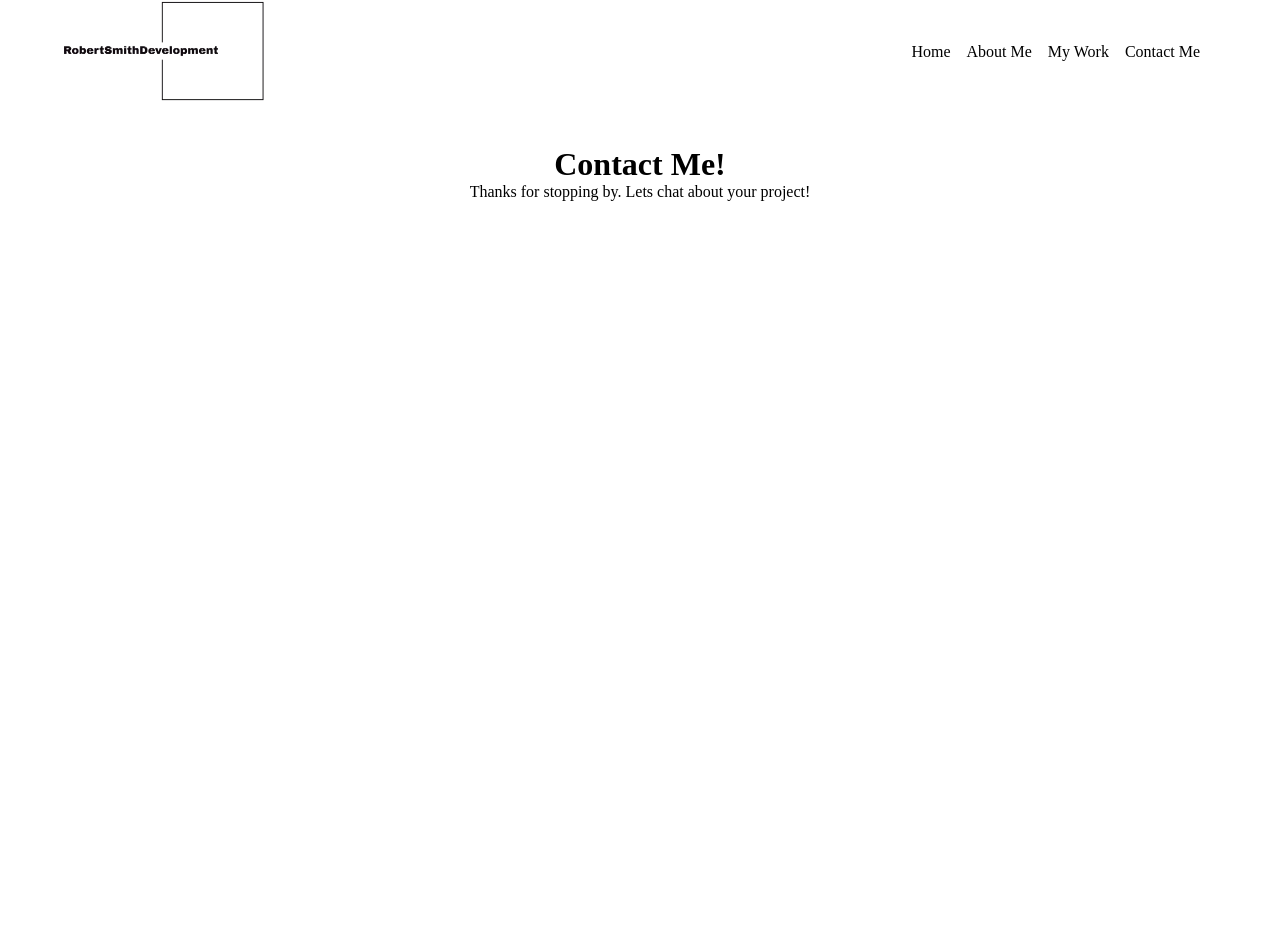
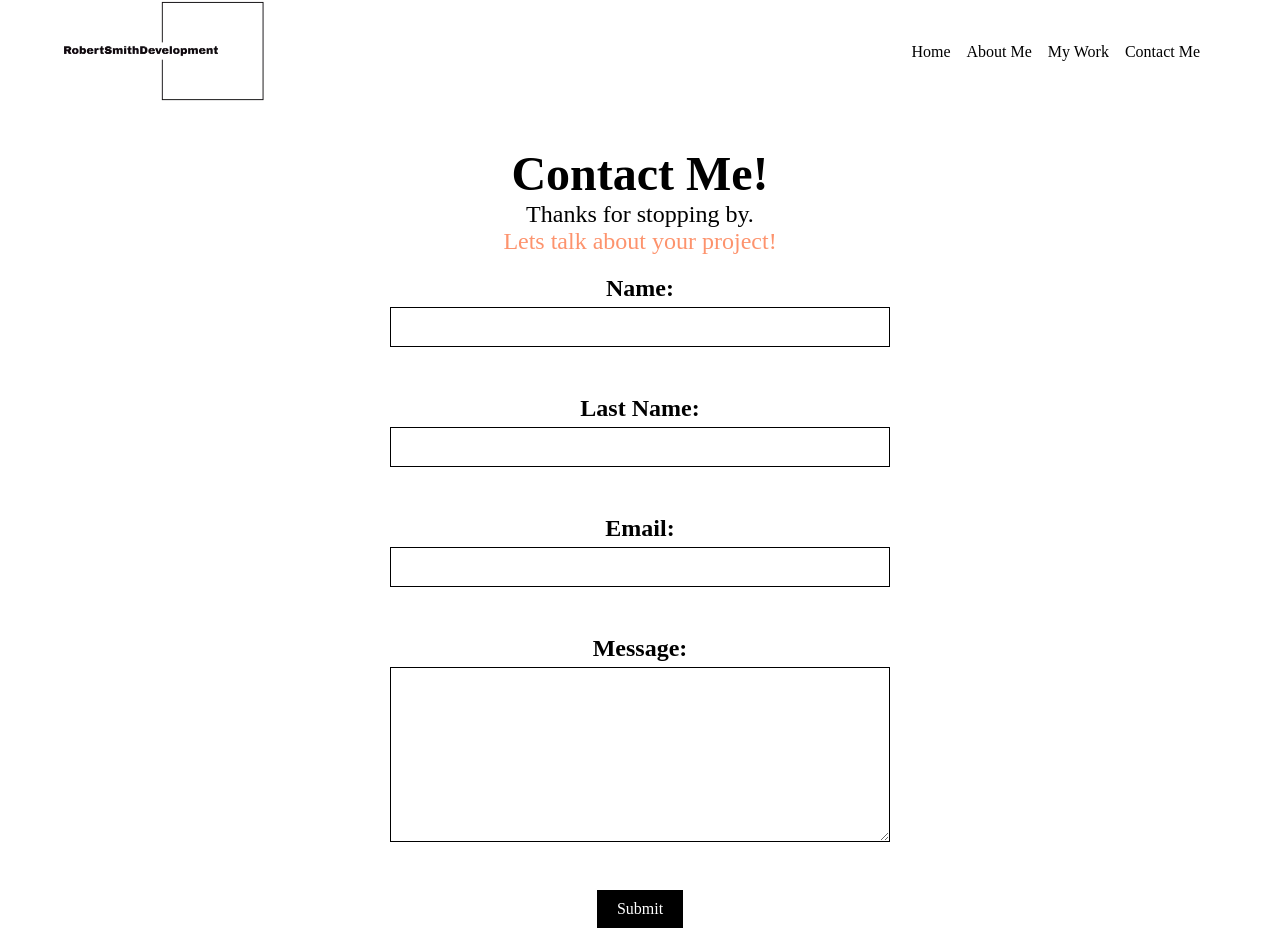
Before and after one commit to RobSmithDevelopment/Portfolio-site, a React (Create React App) app: page /Contact in a window 1280 px wide. Shown: the part 40-992 px from the top of the page. Before the commit the page ends 800 px from the top, so only its background shows below. Built offline with nearby package versions, Linux system fonts and the light colour scheme; a web font is replaced by a local one.

Commit message:
Contact form main styling and functionality completed

```diff
--- a/src/App.css
+++ b/src/App.css
@@ -249,7 +249,6 @@ span {
   background-color: black;
   color: white;
   padding: 10px;
-  border-radius: 30px;
 }
 
 .card-link:hover {
@@ -261,6 +260,50 @@ span {
 
 .contact-container {
   text-align: center;
+  font-size: 1.5rem;
+}
+
+form {
+  max-width: 500px;
+  margin: 0 auto;
+  font-family: Arial, sans-serif;
+  margin-bottom: 100px;
+  margin-top: 20px;
+  animation: fadeInAnimation ease 2s;
+}
+
+label {
+  display: block;
+  margin-bottom: 5px;
+  font-weight: bold;
+}
+
+.contact-input,
+textarea {
+  display: block;
+  width: 100%;
+  padding: 10px;
+  border: 1px solid #000;
+  margin-bottom: 20px;
+  font-size: 16px;
+}
+
+textarea {
+  height: 175px;
+}
+
+.contact-button {
+  background-color: #000;
+  color: #fff;
+  padding: 10px 20px;
+  border: none;
+  font-size: 16px;
+  cursor: pointer;
+}
+
+.contact-button:hover {
+  color: #FD936D;
+  opacity: 1;
 }
 
 /* responsive stylings */
--- a/src/components/Contact.js
+++ b/src/components/Contact.js
@@ -4,7 +4,22 @@ const Contact = () => {
     return (
         <div className="contact-container">
             <h1 className="contact-h1"> Contact Me!</h1>
-            <p className="contact-p">Thanks for stopping by. Lets chat about your project!</p>
+            <p className="contact-p">Thanks for stopping by. <br/> <span>Lets talk about your project!</span></p>
+            <form action="https://formsubmit.co/roba.smith@hotmail.com" method="POST">
+                <label for="name">Name:</label>
+                <input className="contact-input" type="text" id="name" name="name" required></input>
+                <br/>
+                <label for="last-name">Last Name:</label>
+                <input className="contact-input"  type="text" id="last-name" name="last-name" required></input>
+                <br/>
+                <label for="email">Email:</label>
+                <input className="contact-input"  type="email" id="email" name="email" required></input>
+                <br/>
+                <label for="message">Message:</label>
+                <textarea id="message" name="message" required></textarea>
+                <br/>
+                <button className="contact-button" type="submit">Submit</button>
+            </form>
         </div>
     )
 }
```
